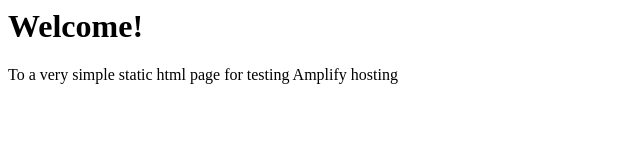
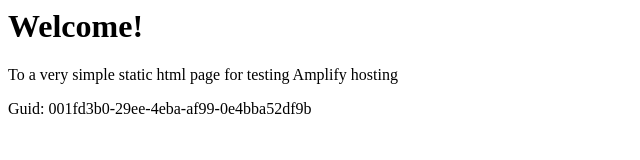
Before and after one commit to aws-aemilia-bom/Github-PR-Commit-Integration-Test-DoNotTouch-Gith-OKSLNVO2-v1-preprod-ap-south-1, a website: page src/index.html in a window 1280 px wide. Shown: the whole page, without its empty margins (0-640 px from the left). Drawn offline with Linux system fonts and the light colour scheme.

Commit message:
commit from integ tests

```diff
--- a/src/index.html
+++ b/src/index.html
@@ -1,3 +1,5 @@
+
+
 <html lang="en">
 
 <head>
@@ -10,6 +12,6 @@
 <body>
     <h1>Welcome!</h1>
     <p>To a very simple static html page for testing Amplify hosting</p>
-</body>
+    <p>Guid: 001fd3b0-29ee-4eba-af99-0e4bba52df9b</p></body>
 
 </html>
```
